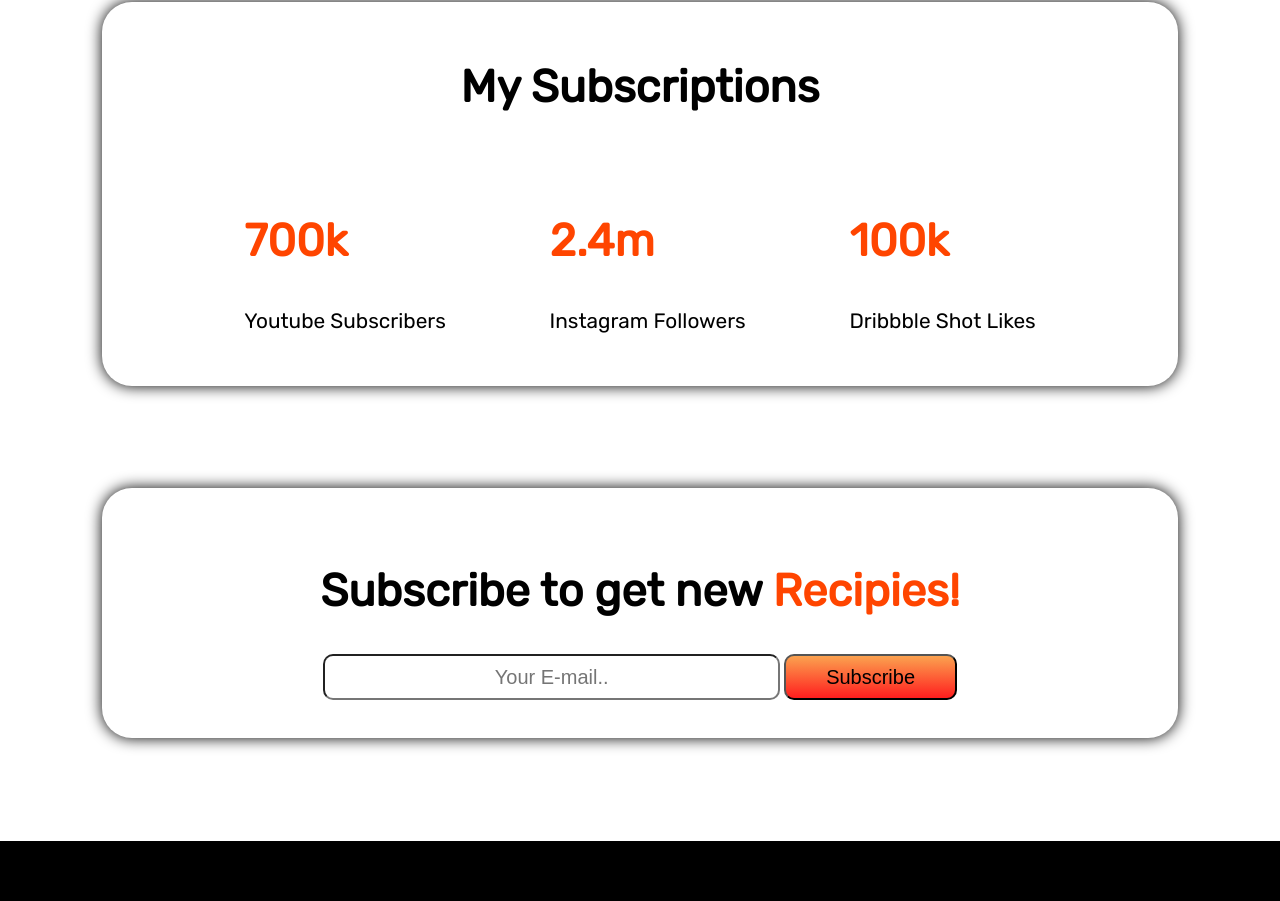
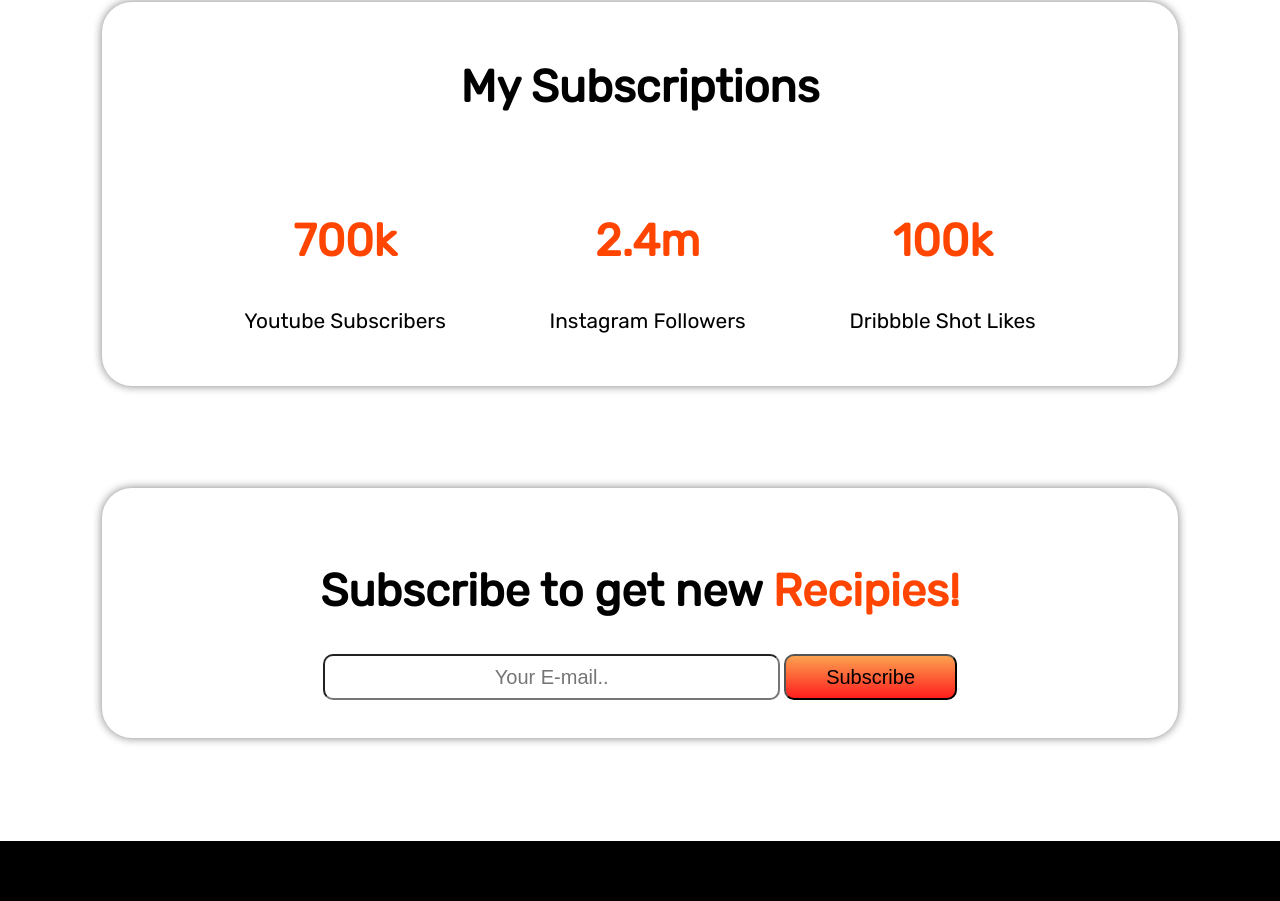
Before and after one commit to IMZihad21/FoodNetwork, a plain HTML site: page index.html in a window 1280 px wide. Shown: the part 2001-2902 px from the top of the page. Drawn offline with Linux system fonts and the light colour scheme.

Commit message:
Few Adjustments to blur
Signed-off-by: ZèD <imzihad@gmail.com>

```diff
--- a/css/style.css
+++ b/css/style.css
@@ -68,7 +68,7 @@ footer p {
     width: 30%;
     margin: 5% auto;
     border-radius: 30px;
-    box-shadow: 0px 0px 15px;
+    box-shadow: 0px 0px 10px grey;
 }
 
 .divide-three p {
@@ -104,7 +104,7 @@ footer p {
 }
 
 #stats-banner {
-    box-shadow: 0px 0px 15px;
+    box-shadow: 0px 0px 10px grey;
     border-radius: 30px;
     margin: 8%;
 }
@@ -121,7 +121,7 @@ footer p {
 
 #subscribe {
     padding: 3% 15%;
-    box-shadow: 0px 0px 15px;
+    box-shadow: 0px 0px 10px grey;
     border-radius: 30px;
     margin: 8%;
 }
--- a/index.html
+++ b/index.html
@@ -69,7 +69,7 @@
             <div id="stats-header">
                 <h2>My Subscriptions</h2>
             </div>
-            <div class="flex-container">
+            <div class="flex-container centered">
                 <div>
                     <h2 class="orangered">700k</h2>
                     <p><small>Youtube Subscribers</small></p>
```
